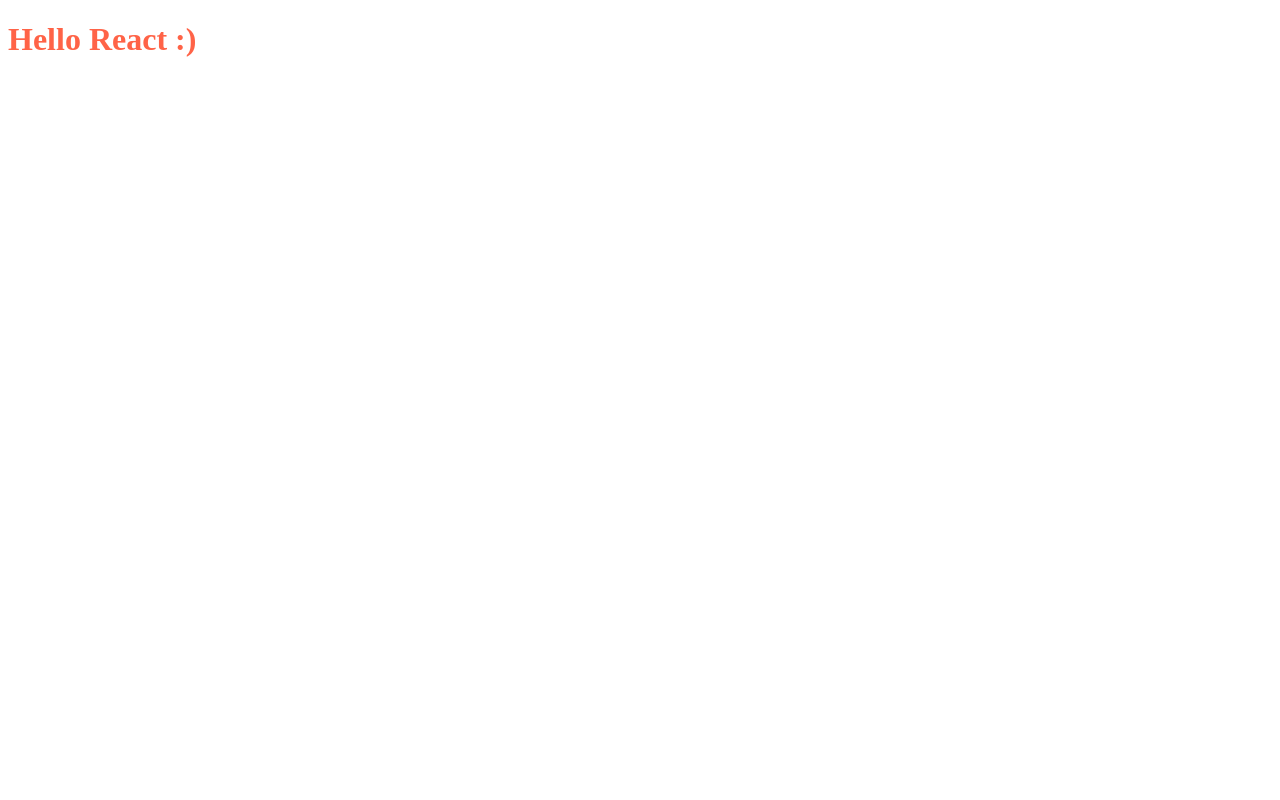
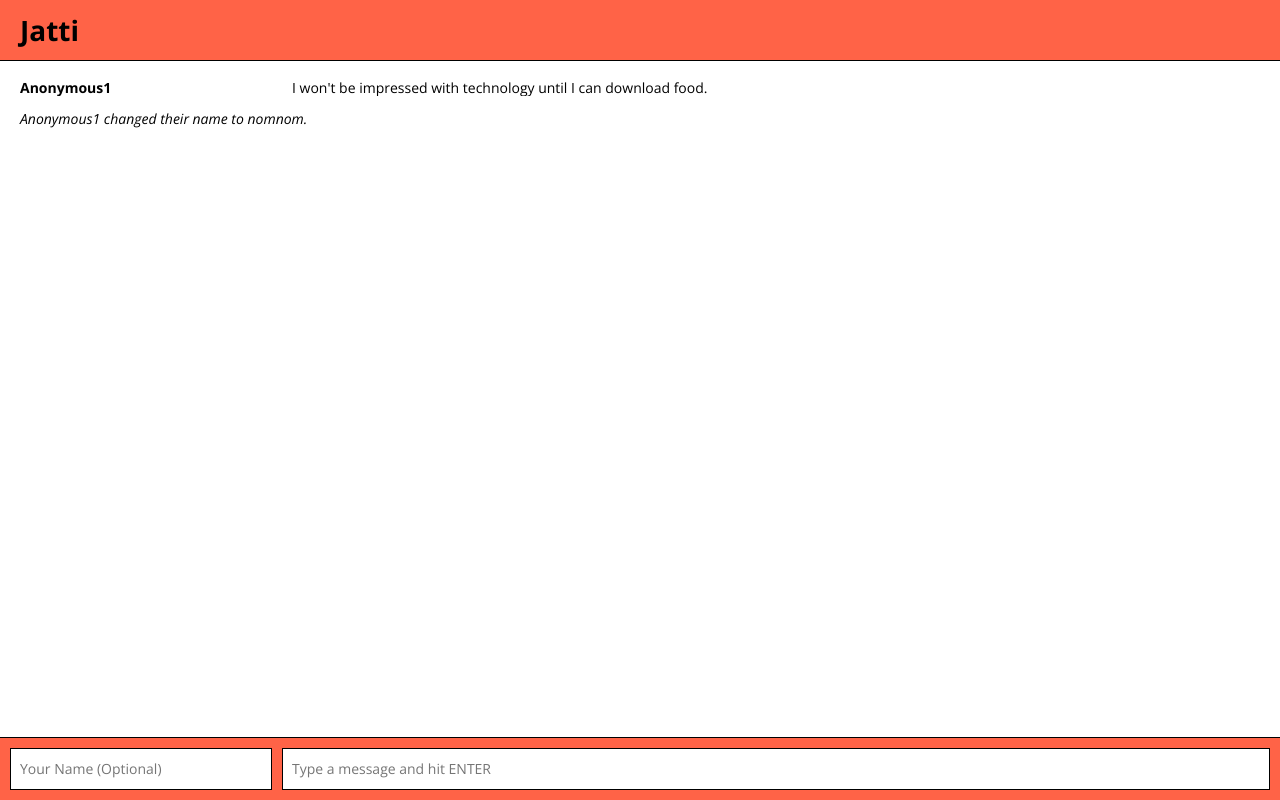
Before and after one commit to karthik83/chatty, a React app: page / in a window 1280 px wide. Built offline with nearby package versions, Linux system fonts and the light colour scheme.

Commit message:
First React Components Added

```diff
--- a/index.html
+++ b/index.html
@@ -2,7 +2,7 @@
 <html lang="en">
 <head>
     <meta charset="UTF-8">
-    <title>Hello React</title>
+    <title>Jatti</title>
 </head>
 <body>
   <div id="react-root"></div>
--- a/src/App.jsx
+++ b/src/App.jsx
@@ -1,9 +1,16 @@
 import React, {Component} from 'react';
+import NavBar from './NavBar.jsx';
+import MessageList from './MessageList.jsx';
+import ChatBar from './ChatBar.jsx';
 
 class App extends Component {
   render() {
     return (
-      <h1>Hello React :)</h1>
+	  <div>
+	    <NavBar />
+        <MessageList />
+  		<ChatBar />
+  	  </div>
     );
   }
 }
--- /dev/null
+++ b/src/ChatBar.jsx
@@ -0,0 +1,12 @@
+import React, {Component} from 'react';
+class ChatBar extends Component {
+ render() {
+   return (
+     <footer className='chatbar'>
+  	   <input className='chatbar-username' placeholder='Your Name (Optional)' />
+  	   <input className='chatbar-message' placeholder='Type a message and hit ENTER' />
+	 </footer>
+   );
+ }
+}
+export default ChatBar;
--- /dev/null
+++ b/src/MessageList.jsx
@@ -0,0 +1,17 @@
+import React, {Component} from 'react';
+class MessageList extends Component {
+ render() {
+   return (
+	 <main className='messages'>
+	   <div className='message'>
+	     <span className='message-username'>Anonymous1</span>
+	     <span className='message-content'>I won't be impressed with technology until I can download food.</span>
+	   </div>
+	   <div className='message system'>
+	     Anonymous1 changed their name to nomnom.
+	   </div>
+	 </main>
+   );
+ }
+}
+export default MessageList;
--- /dev/null
+++ b/src/NavBar.jsx
@@ -0,0 +1,11 @@
+import React, {Component} from 'react';
+class NavBar extends Component {
+ render() {
+   return (
+     <nav className='navbar'>
+	   <a href='/' className='navbar-brand'>Jatti</a>
+	 </nav>
+   );
+ }
+}
+export default NavBar;
--- a/src/index.jsx
+++ b/src/index.jsx
@@ -1,6 +1,3 @@
-// Application entrypoint.
-
-// Load up the application styles
 require('../styles/application.scss');
 
 // Render the top-level React component
--- a/styles/home.scss
+++ b/styles/home.scss
@@ -1,3 +1,88 @@
-h1 {
-  color: tomato;
+@import url("https://fonts.googleapis.com/css?family=Open+Sans:400,400italic,700");
+@import url("https://cdnjs.cloudflare.com/ajax/libs/normalize/4.2.0/normalize.min.css");
+
+body {
+  background: white;
+  color: black;
+  font-family: 'Open Sans', sans-serif;
+  font-size: 14px;
+  margin: 70px 0;
 }
+
+.chatbar {
+  background: tomato;
+  border-top: 1px solid black;
+  bottom: 0;
+  display: flex;
+  left: 0;
+  padding: 5px;
+  position: fixed;
+  right: 0;
+}
+
+.chatbar-message,
+.chatbar-username {
+  border: 1px solid black;
+  display: block;
+  height: 40px;
+  line-height: 40px;
+  margin: 5px;
+  padding: 0 9px;
+}
+
+.chatbar-message {
+  flex: 8;
+}
+
+.chatbar-username {
+  flex: 2;
+}
+
+.message {
+  display: flex;
+  padding: 5px;
+}
+
+.message.system {
+  font-style: italic;
+  padding: 5px 20px;
+}
+
+.message-content,
+.message-username {
+  overflow: hidden;
+  margin: 5px;
+  padding: 0 10px;
+}
+
+.message-content {
+  flex: 8;
+}
+
+.message-username {
+  flex: 2;
+  font-weight: 700;
+}
+
+.navbar {
+  background: tomato;
+  border-bottom: 1px solid black;
+  height: 60px;
+  left: 0;
+  padding: 0 10px;
+  position: fixed;
+  right: 0;
+  top: 0;
+}
+
+.navbar-brand {
+  color: inherit;
+  display: block;
+  float: left;
+  font-weight: 700;
+  font-size: 28px;
+  height: 60px;
+  line-height: 60px;
+  padding: 0 10px;
+  text-decoration: none;
+}
```
Also changed, not shown: src/Message.jsx (added).
